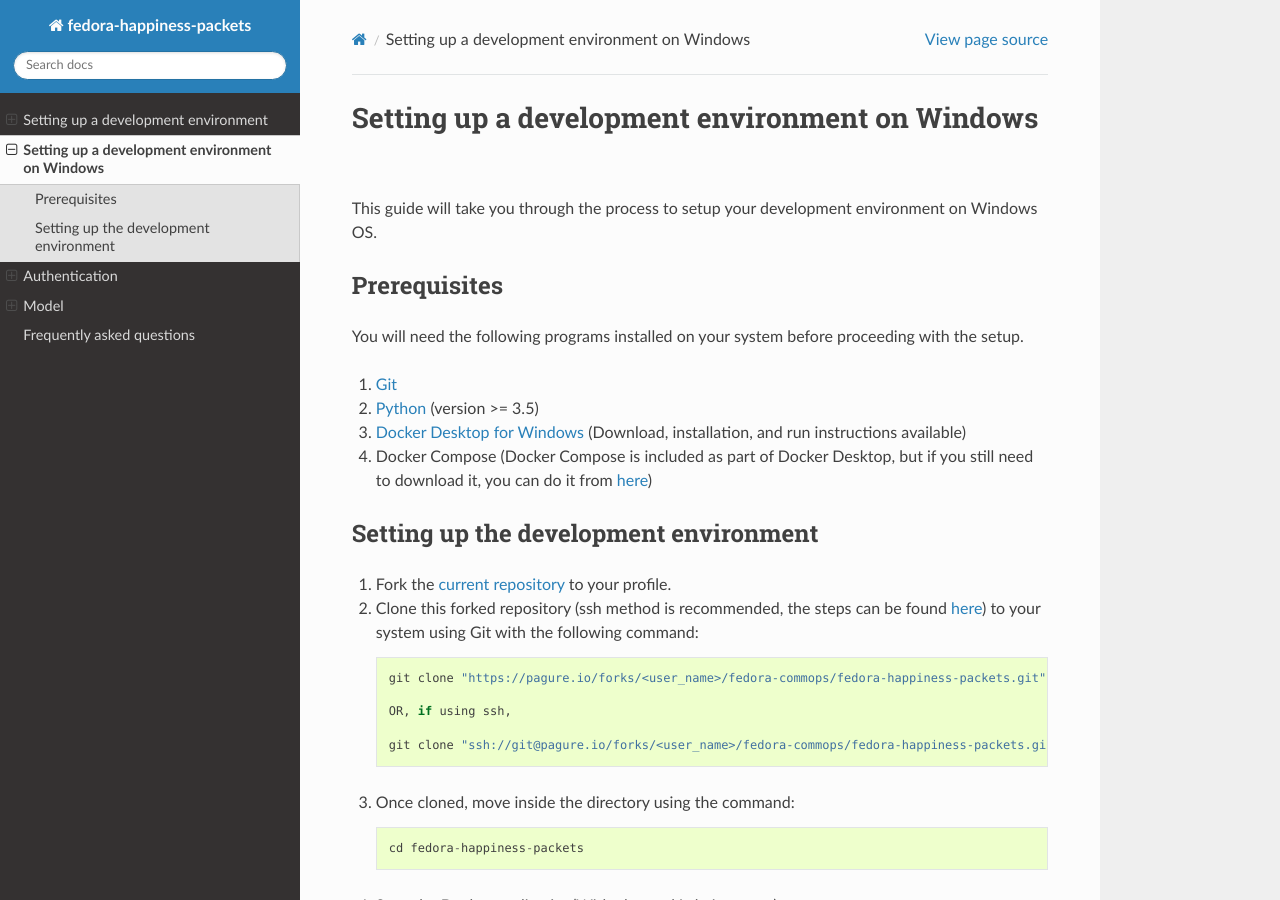
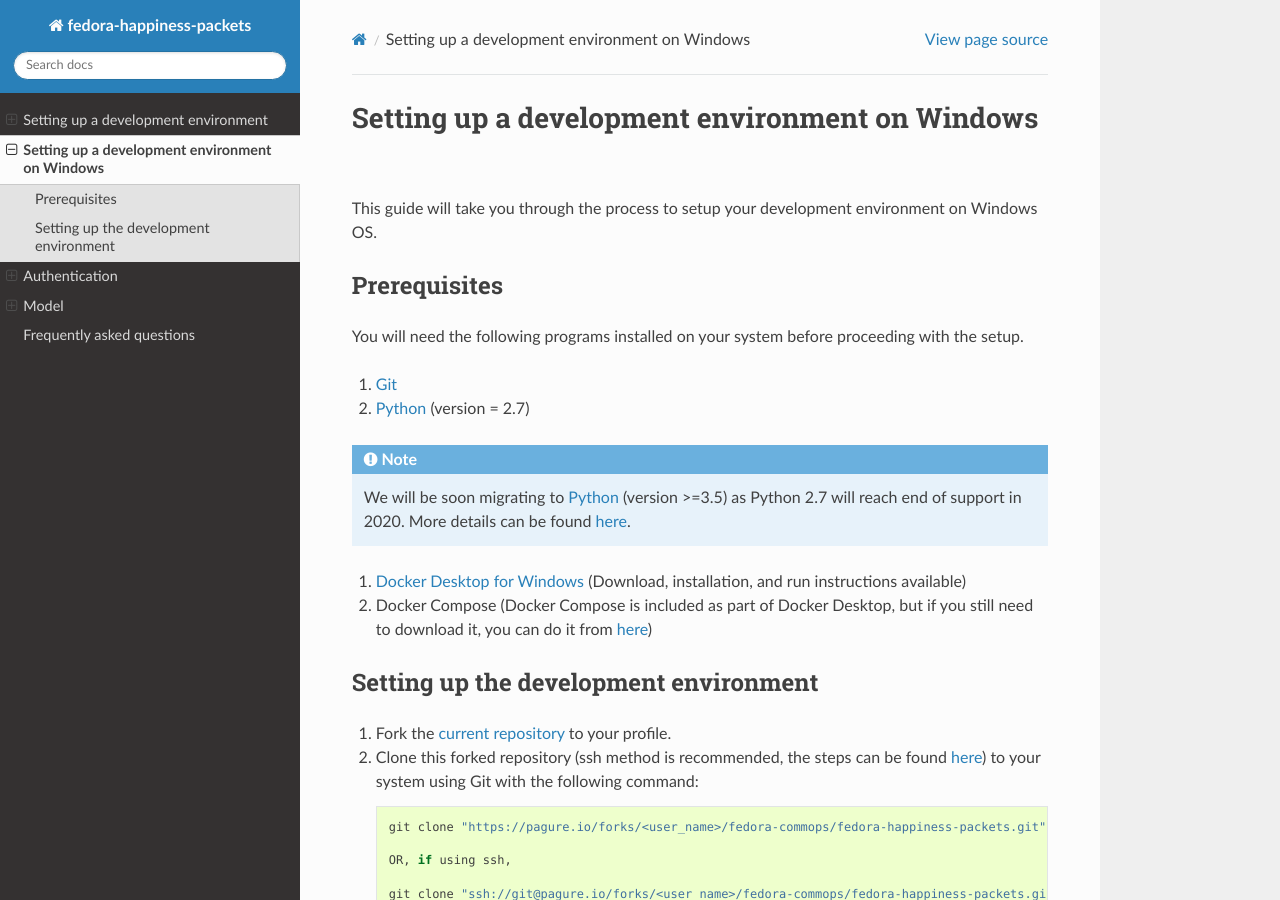
Before and after one commit to travisdev1/travis, a Sphinx documentation site: the page built from docs/setup/development_windows.rst, in a window 1280 px wide and 900 px high. Built offline with Sphinx 7.4.7 and the Read the Docs theme 2.0.0, drawn with Linux system fonts in a browser that asks for light colours; formulas are drawn with MathJax 3.

Commit message:
Changed prerequisite from Python3 to Python2 in documentation.
Added a note as per the syntax in Sphinx.

```diff
--- a/docs/setup/development_windows.rst
+++ b/docs/setup/development_windows.rst
@@ -10,7 +10,12 @@
 You will need the following programs installed on your system before proceeding with the setup.
 
 #. `Git <https://git-scm.com/>`_
-#. `Python <https://www.python.org/downloads/>`_ (version >= 3.5)
+#. `Python <https://www.python.org/downloads/release/python-2716/>`_ (version = 2.7)
+
+.. note::
+    We will be soon migrating to `Python <https://www.python.org/downloads/>`_ (version >=3.5) as Python 2.7 will reach end of support in 2020. More details can be found `here <https://pagure.io/fedora-commops/fedora-happiness-packets/issue/150>`_.
+
+
 #. `Docker Desktop for Windows <https://hub.docker.com/editions/community/docker-ce-desktop-windows>`_ (Download, installation, and run instructions available)
 #. Docker Compose (Docker Compose is included as part of Docker Desktop, but if you still need to download it, you can do it from `here <https://docs.docker.com/compose/install/>`_)
 
```
